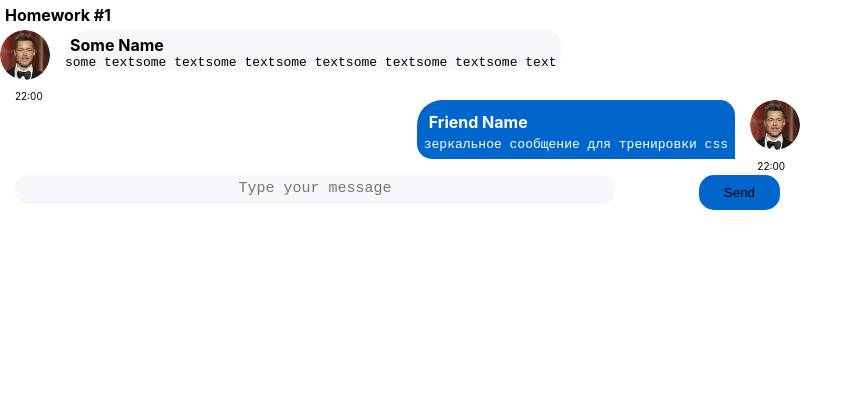
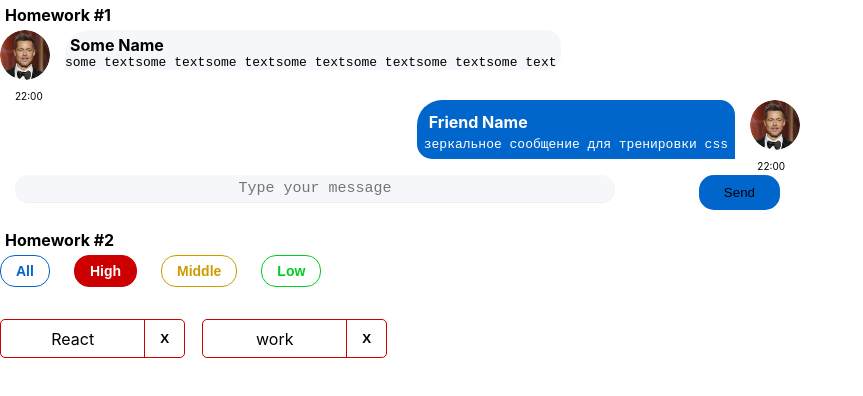
Before and after one commit to sergeianip20/itdz1, a React (Create React App) app: page / in a window 1280 px wide. Shown: the top 396 px of the page, without its empty margins (0-863 px from the left). Built offline with nearby package versions, Linux system fonts and the light colour scheme.

Commit message:
dz commit

```diff
--- a/src/s1-main/App.tsx
+++ b/src/s1-main/App.tsx
@@ -1,13 +1,14 @@
 import React from 'react'
 import s from './App.module.css'
 import HW1 from '../s2-homeworks/hw01/HW1'
+import HW2 from "../s2-homeworks/hw02/HW2";
 
 function App() {
     return (
         <div className={s.App}>
             <HW1/>
             {/*раскомментировать по ходу выполнения*/}
-            {/*<HW2/>*/}
+            <HW2/>
             {/*<HW3/>*/}
             {/*<HW4/>*/}
 
--- a/src/s2-homeworks/hw02/HW2.tsx
+++ b/src/s2-homeworks/hw02/HW2.tsx
@@ -1,4 +1,4 @@
-import React, {useState} from 'react'
+import React, { useState} from 'react'
 import Affairs from './affairs/Affairs'
 import s2 from '../../s1-main/App.module.css'
 
@@ -17,16 +17,16 @@ import s2 from '../../s1-main/App.module.css'
 * */
 
 // types
-export type AffairPriorityType = any // need to fix any
+export type AffairPriorityType = 'high' | 'low' | 'middle' // need to fix any
 export type AffairType = {
-    _id: any // need to fix any
-    name: any // need to fix any
+    _id: number // need to fix any
+    name: string // need to fix any
     priority: AffairPriorityType
 }
 export type FilterType = 'all' | AffairPriorityType
 
 // constants
-const defaultAffairs: any = [ // need to fix any
+const defaultAffairs: Array<AffairType> = [ // need to fix any
     {_id: 1, name: 'React', priority: 'high'}, // студенты могут изменить содержимое name и количество элементов в массиве, ...priority не менять!
     {_id: 2, name: 'anime', priority: 'low'},
     {_id: 3, name: 'games', priority: 'low'},
@@ -35,23 +35,52 @@ const defaultAffairs: any = [ // need to fix any
 ]
 
 // pure helper functions
-export const filterAffairs = (affairs: any, filter: any): any => { // need to fix any
-
+export const filterAffairs = (affairs: Array<AffairType>, filter: FilterType): Array<AffairType> => { // need to fix any
+if(filter === 'high'){
+    affairs = affairs.filter((f) => f.priority === 'high')
+}
+    if(filter === 'middle'){
+        affairs = affairs.filter((f) => f.priority === 'middle')
+    }
+    if(filter === 'low'){
+        affairs = affairs.filter((f) => f.priority === 'low')
+    }
 
     return affairs // need to fix
 }
-export const deleteAffair = (affairs: any, _id: any): any => { // need to fix any
-
+export const deleteAffair = (affairs: Array<AffairType>, _id: number): Array<AffairType> => { // need to fix any
+  if(_id === 0) {
+      affairs = affairs.filter((f) => f._id !== 0)
+  }
+    if(_id === 1) {
+        affairs = affairs.filter((f) => f._id !== 1)
+    }
+    if(_id === 2) {
+        affairs = affairs.filter((f) => f._id !== 2)
+    }
+    if(_id === 3) {
+        affairs = affairs.filter((f) => f._id !== 3)
+    }
+    if(_id === 4) {
+        affairs = affairs.filter((f) => f._id !== 4)
+    }
+    if(_id === 5) {
+        affairs = affairs.filter((f) => f._id !== 5)
+    }
+    if(_id === 6) {
+        affairs = affairs.filter((f) => f._id !== 6)
+    }
     return affairs // need to fix
 }
 
 function HW2() {
-    const [affairs, setAffairs] = useState<any>(defaultAffairs) // need to fix any
-    const [filter, setFilter] = useState<FilterType>('all')
+    const [affairs, setAffairs] = useState<Array<AffairType>>(defaultAffairs) // need to fix any
+    const [filter, setFilter] = useState<FilterType>('high')
 
     const filteredAffairs = filterAffairs(affairs, filter)
-    const deleteAffairCallback = (_id: any) => { // need to fix any
-        // need to fix
+    const deleteAffairCallback = (_id: number) => {
+       let deleteaf = affairs.filter( t =>t._id !== _id )
+       setAffairs(deleteaf)
     }
 
     return (
--- a/src/s2-homeworks/hw02/affairs/Affairs.tsx
+++ b/src/s2-homeworks/hw02/affairs/Affairs.tsx
@@ -4,24 +4,25 @@ import {AffairType, FilterType} from '../HW2'
 import s from './Affairs.module.css'
 
 type AffairsPropsType = {
-    data: any // need to fix any
-    setFilter: any
-    deleteAffairCallback: any
+    data: Array<AffairType>// need to fix any
+    setFilter: (value:FilterType) => void
+    deleteAffairCallback: (_id:number) => void
     filter: FilterType
 }
 
 function Affairs(props: AffairsPropsType) {
     const setAll = () => {
-        // need to fix
+       props.setFilter('all')
     }
     const setHigh = () => {
-        // need to fix
+        props.setFilter('high')
+
     }
     const setMiddle = () => {
-        // need to fix
+        props.setFilter('middle')
     }
     const setLow = () => {
-        // need to fix
+        props.setFilter('low')
     }
 
     const cnAll = s.button + ' ' + s.all + (props.filter === 'all' ? ' ' + s.active : '')
--- a/src/s2-homeworks/hw02/affairs/affair/Affair.tsx
+++ b/src/s2-homeworks/hw02/affairs/affair/Affair.tsx
@@ -6,12 +6,12 @@ import s2 from '../Affairs.module.css'
 type AffairPropsType = {
     // key не нужно типизировать
     affair: AffairType
-    deleteAffairCallback: any // need to fix any
+    deleteAffairCallback: Function // need to fix any
 }
 
 function Affair(props: AffairPropsType) {
-    const deleteCallback = () => {
-        // need to fix
+    const deleteCallback = (id:number) => {
+        props.deleteAffairCallback(id)
     }
 
     const nameClass = s.name + ' ' + s2[props.affair.priority]
@@ -25,11 +25,12 @@ function Affair(props: AffairPropsType) {
         >
             <div id={'hw2-name-' + props.affair._id} className={nameClass}>
                 {/*создаёт студент*/}
-
+                {props.affair.name}
                 {/**/}
             </div>
             <div id={'hw2-priority-' + props.affair._id} hidden>
                 {/*создаёт студент*/}
+
 
                 {/**/}
             </div>
@@ -37,7 +38,8 @@ function Affair(props: AffairPropsType) {
             <button
                 id={'hw2-button-delete-' + props.affair._id}
                 className={buttonClass}
-                // need to fix
+                onClick={() => {deleteCallback(props.affair._id)}}
+
 
             >
                 {/*текст кнопки могут изменить студенты*/}
```
Also changed, not shown: 1 other file (tests, documents, lock files or other folders).
